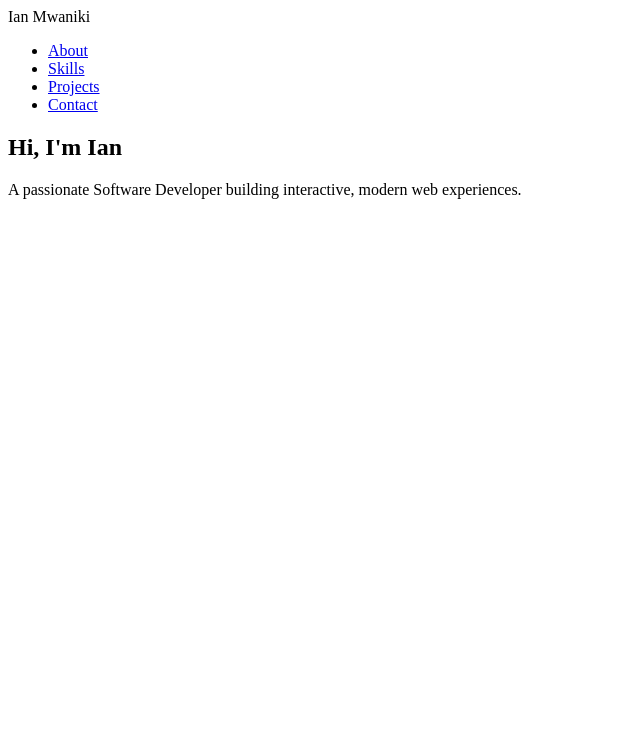
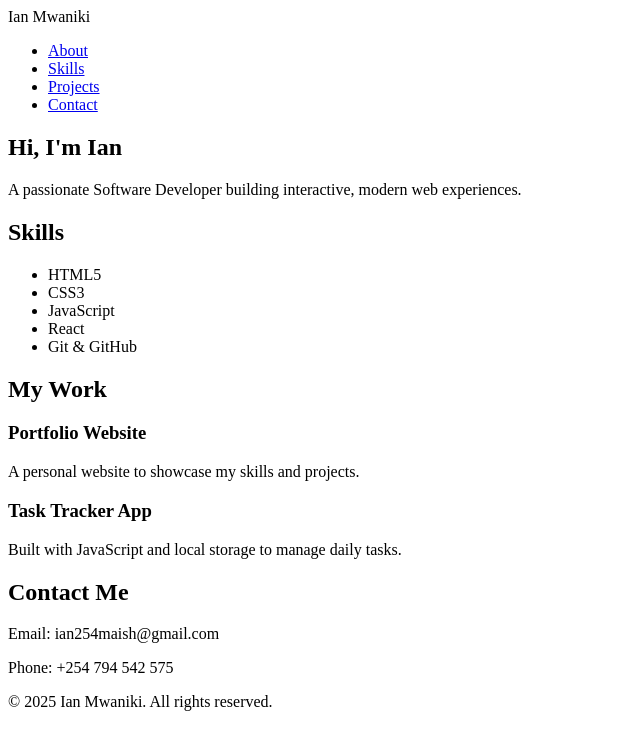
Before and after one commit to Killarn-Codes/Ian-Portfolio, a plain HTML site: page index.html in a window 1280 px wide. Shown: the whole page, without its empty margins (0-640 px from the left). Drawn offline with Linux system fonts and the light colour scheme.

Commit message:
Added projects,contacts and footer section

```diff
--- a/index.html
+++ b/index.html
@@ -29,6 +29,43 @@
     <p>A passionate Software Developer building interactive, modern web experiences.</p>
   </section>
 
+    <!-- Skills Section -->
+  <section class="skills" id="skills">
+    <h2>Skills</h2>
+    <ul>
+      <li>HTML5</li>
+      <li>CSS3</li>
+      <li>JavaScript</li>
+      <li>React</li>
+      <li>Git & GitHub</li>
+    </ul>
+  </section>
 
+    <!-- Projects Section -->
+  <section class="projects" id="projects">
+    <h2>My Work</h2>
+    <div class="project-grid">
+      <div class="project-card">
+        <h3>Portfolio Website</h3>
+        <p>A personal website to showcase my skills and projects.</p>
+      </div>
+      <div class="project-card">
+        <h3>Task Tracker App</h3>
+        <p>Built with JavaScript and local storage to manage daily tasks.</p>
+      </div>
+    </div>
+  </section>
+
+   <!-- Contact Section -->
+  <section class="contact" id="contact">
+    <h2>Contact Me</h2>
+    <p>Email: ian254maish@gmail.com</p>
+    <p>Phone: +254 794 542 575</p>
+  </section>
+
+    <!-- Footer -->
+  <footer>
+    <p>&copy; 2025 Ian Mwaniki. All rights reserved.</p>
+  </footer>
 </body>
 </html>
```
